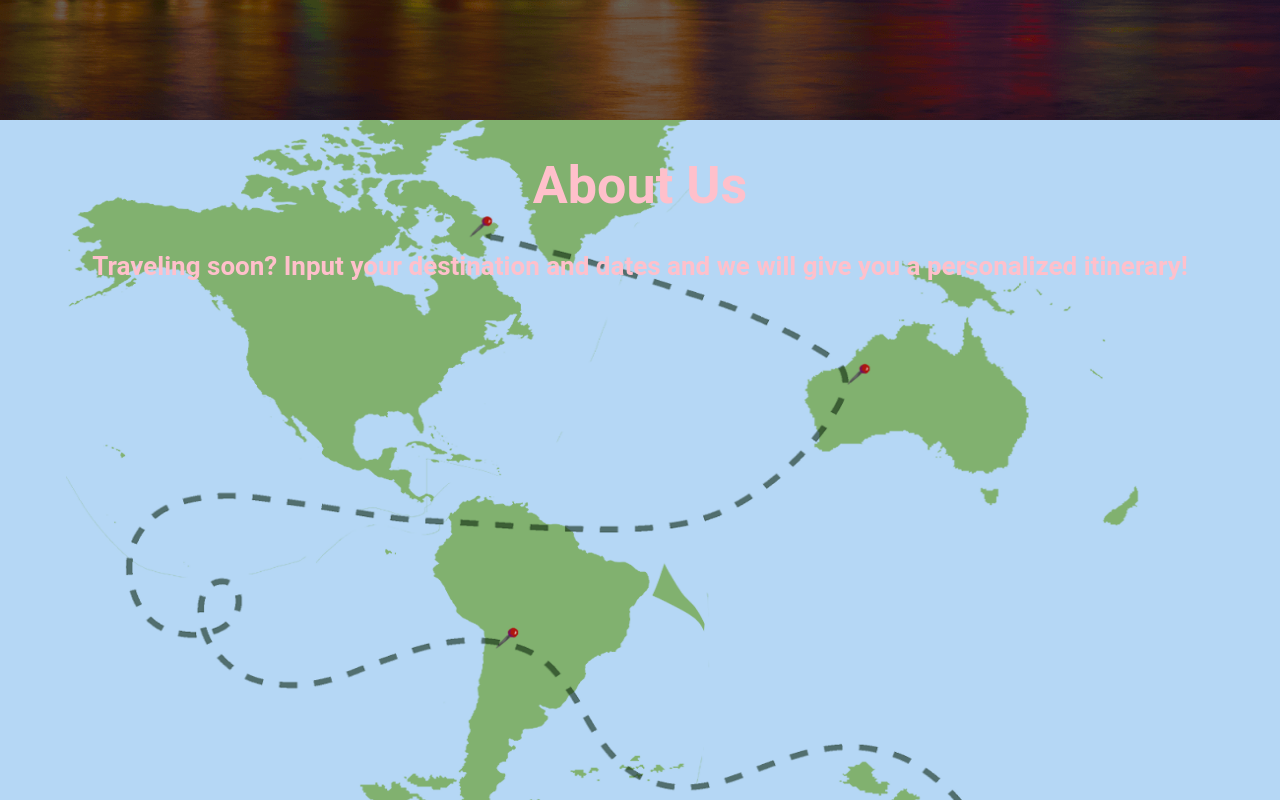
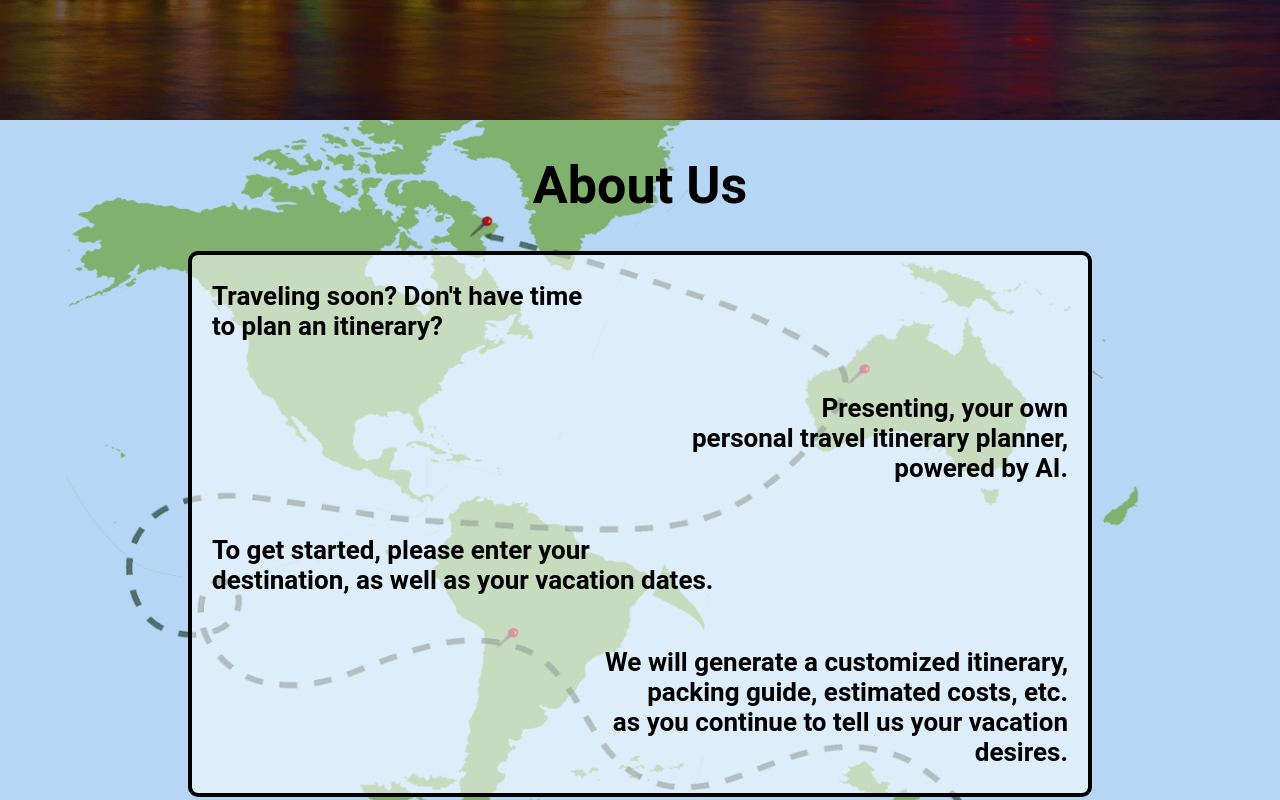
Before and after one commit to oliviaseto/travelbuddy, a React (Create React App) app: page / in a window 1280 px wide. Shown: the part 680-1480 px from the top of the page. Built offline with nearby package versions, Linux system fonts and the light colour scheme.

Commit message:
worked on about us page

```diff
--- a/src/AboutUs.css
+++ b/src/AboutUs.css
@@ -16,9 +16,43 @@
   }
 
 .About-content {
-    color:pink;
+    color:black;
     margin-bottom: auto;
 }
+
+.text-container {
+    display: flex;
+    flex-direction: column;
+    min-width:70vw;
+    background-color:rgba(255, 255, 255, 0.558);
+    border-radius:10px;
+    border: 4px solid;
+
+
+  }
+
+  .left-text {
+    text-align: left;
+    padding-left: 20px;
+    order: 1; /* Start with left-aligned paragraphs */
+  }
+
+  .right-text {
+    text-align: right;
+    padding-right: 20px;
+    order: 2; /* Start with right-aligned paragraphs */
+  }
+
+  /* Alternate alignment for paragraphs */
+  .left-text:nth-of-type(odd),
+  .right-text:nth-of-type(even) {
+    order: 2; /* Right-aligned paragraphs */
+  }
+
+  .right-text:nth-of-type(odd),
+  .left-text:nth-of-type(even) {
+    order: 1; /* Left-aligned paragraphs */
+  }
 .chat{
     color: orange;
     margin-top:auto;
--- a/src/AboutUs.js
+++ b/src/AboutUs.js
@@ -36,7 +36,13 @@ function AboutUs() {
     <div className="AboutUs">
       <div className="About-content">
           <h1>About Us</h1>
-          <p> Traveling soon? Input your destination and dates and we will give you a personalized itinerary! </p>
+          <div className ="text-container">
+            <p className="left-text">Traveling soon? Don't have time <br></br>to plan an itinerary?</p>
+            <p className="right-text">Presenting, your own <br></br>personal travel itinerary planner, <br></br>powered by AI.</p>
+            <p className="left-text">To get started, please enter your <br></br>destination, as well as your vacation dates.</p>
+            <p className="right-text">We will generate a customized itinerary,<br></br> packing guide, estimated costs, etc.<br></br> as you continue to tell us your vacation <br></br>desires.</p>
+
+          </div>
       </div>
       <div className="chat">
         <form onSubmit={handleSubmit}>
--- a/src/App.css
+++ b/src/App.css
@@ -46,6 +46,7 @@
   transition: opacity 0.5s ease-in-out;
 }
 
+
 .appear{
   opacity: 1;
 }
--- a/src/App.js
+++ b/src/App.js
@@ -85,7 +85,7 @@ function App() {
     <div className="App">
       <header id='main' className="App-header" style={{ backgroundImage: `linear-gradient(rgba(0, 0, 0, 0.6), rgba(0, 0, 0, 0.6)), url(${backgroundImages[currentBackgroundIndex]})` }}>
         <div className="fade-in" > Welcome to TravelBuddy! </div>
-        <button className="aboutusbutton fade-in" onClick={() => scrollTo('aboutUs')}>About Us</button>
+        <button className="aboutusbutton fade-in" onClick={() => scrollTo('aboutUs')}>Get Started</button>
       </header>
       <div id='aboutUs' className="About fade-in">
         <AboutUs></AboutUs>
```
